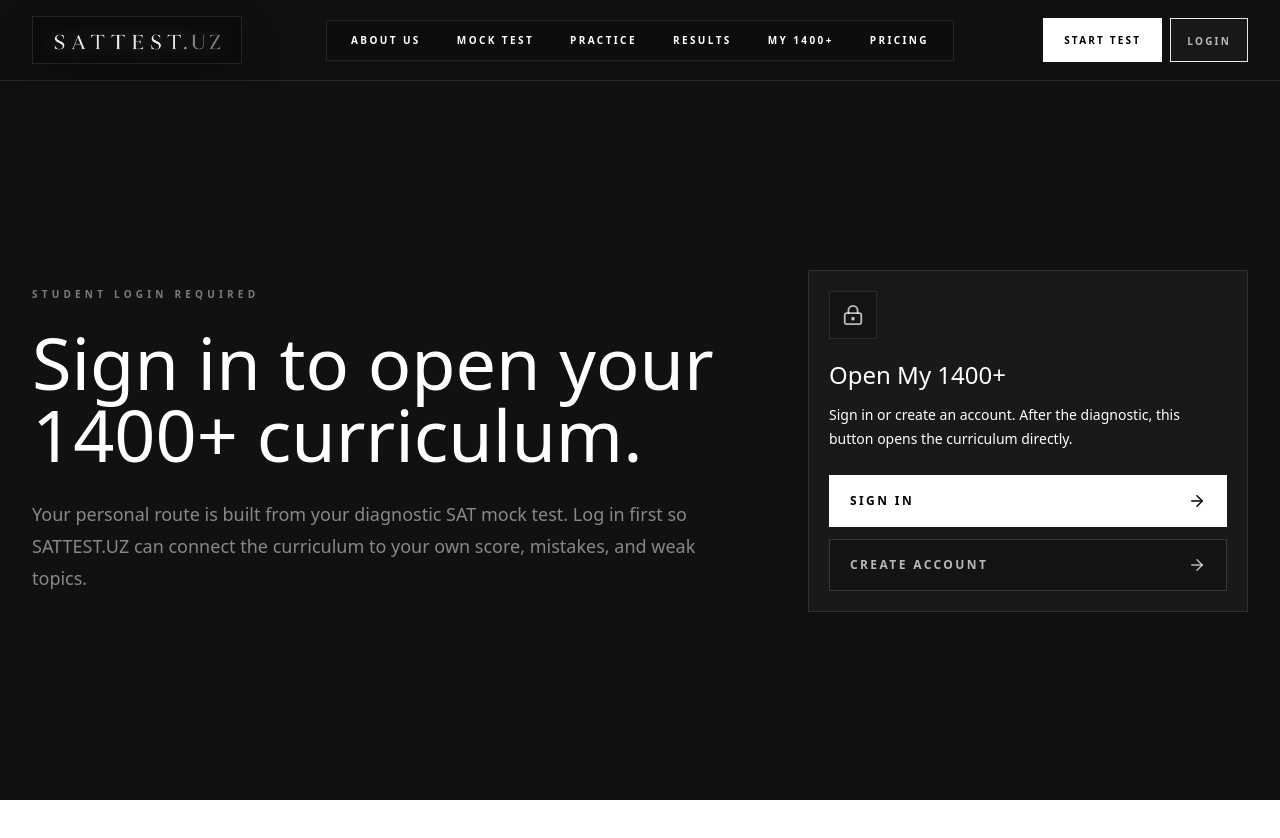
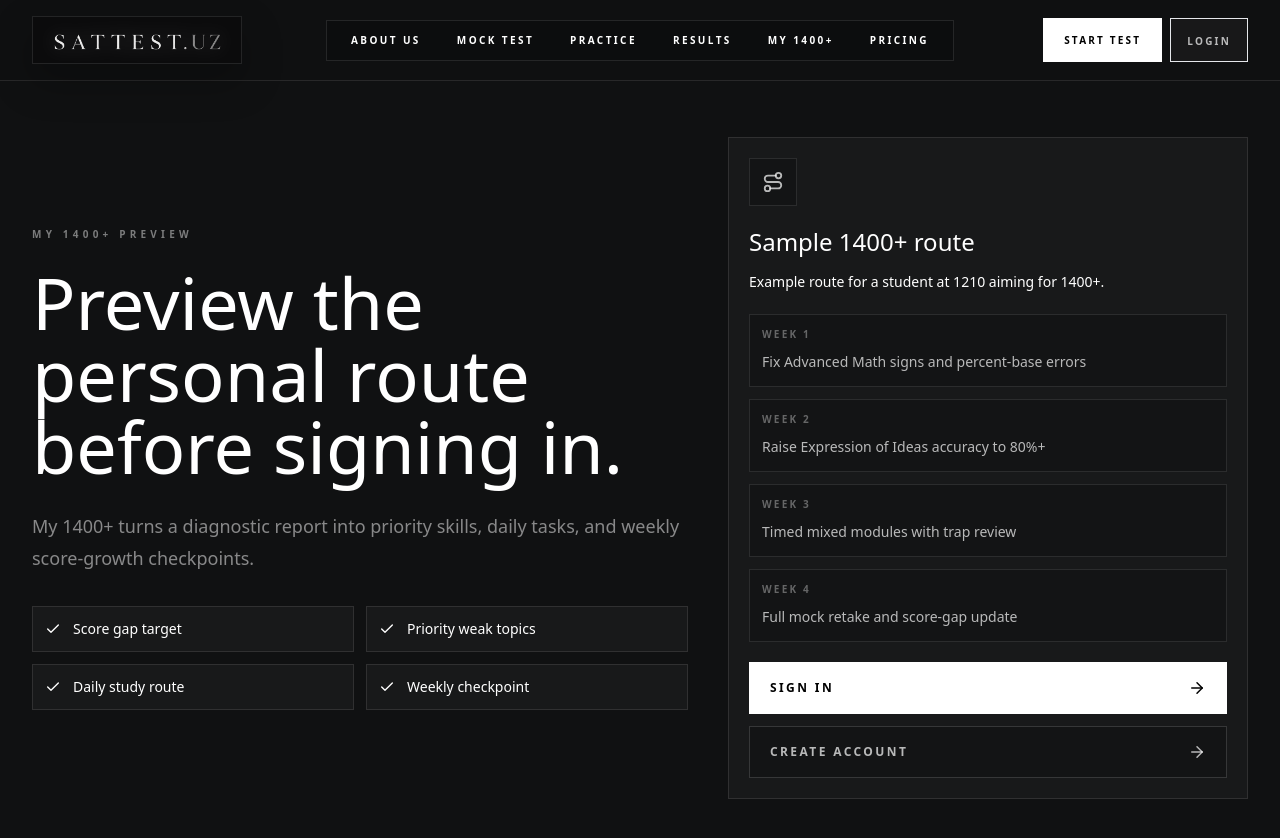
Before and after one commit to batyrovbahrom96-svg/SAT1600.uz, a Next.js app in the folder frontend/: page /my-1400 in a window 1280 px wide. Shown: the top 838 px of the page. Before the commit the page ends 800 px from the top, so only its background shows below. Built offline with nearby package versions, Linux system fonts and the light colour scheme; no server answers.

Commit message:
Add public previews for practice and My 1400

```diff
--- a/frontend/app/my-1400/page.tsx
+++ b/frontend/app/my-1400/page.tsx
@@ -2,7 +2,7 @@
 
 import Link from "next/link";
 import { useEffect, useState } from "react";
-import { ArrowRight, LockKeyhole, Route } from "lucide-react";
+import { ArrowRight, Check, LockKeyhole, Route } from "lucide-react";
 import { useRouter } from "next/navigation";
 import { LuxuryNavbar } from "@/components/LuxuryNavbar";
 import { api, getToken } from "@/lib/api";
@@ -39,26 +39,47 @@ export default function My1400Page() {
     return (
       <main className="min-h-screen bg-[#101112] text-white">
         <LuxuryNavbar />
-        <section className="mx-auto grid min-h-[calc(100vh-81px)] max-w-7xl gap-10 px-5 py-14 md:px-8 lg:grid-cols-[1fr_440px] lg:items-center">
+        <section className="mx-auto grid min-h-[calc(100vh-81px)] max-w-7xl gap-10 px-5 py-14 md:px-8 lg:grid-cols-[1fr_520px] lg:items-center">
           <div>
-            <p className="text-[10px] font-black uppercase tracking-[0.42em] text-white/45">Student login required</p>
+            <p className="text-[10px] font-black uppercase tracking-[0.42em] text-white/45">My 1400+ preview</p>
             <h1 className="mt-6 max-w-4xl text-5xl font-light leading-none text-white md:text-7xl">
-              Sign in to open your 1400+ curriculum.
+              Preview the personal route before signing in.
             </h1>
             <p className="mt-7 max-w-2xl text-lg font-light leading-8 text-white/50">
-              Your personal route is built from your diagnostic SAT mock test. Log in first so SATTEST.UZ can connect the curriculum to your own score, mistakes, and weak topics.
+              My 1400+ turns a diagnostic report into priority skills, daily tasks, and weekly score-growth checkpoints.
             </p>
+            <div className="mt-8 grid gap-3 sm:grid-cols-2">
+              {["Score gap target", "Priority weak topics", "Daily study route", "Weekly checkpoint"].map((item) => (
+                <div className="flex items-center gap-3 border border-white/10 bg-white/[0.035] p-3 text-sm text-white/64" key={item}>
+                  <Check size={16} />
+                  {item}
+                </div>
+              ))}
+            </div>
           </div>
 
           <div className="border border-white/10 bg-white/[0.035] p-5">
             <div className="flex h-12 w-12 items-center justify-center border border-white/10 bg-black/20 text-white/70">
-              <LockKeyhole size={22} />
+              <Route size={22} />
             </div>
-            <h2 className="mt-5 text-2xl font-light text-white">Open My 1400+</h2>
+            <h2 className="mt-5 text-2xl font-light text-white">Sample 1400+ route</h2>
             <p className="mt-3 text-sm font-light leading-6 text-white/48">
-              Sign in or create an account. After the diagnostic, this button opens the curriculum directly.
+              Example route for a student at 1210 aiming for 1400+.
             </p>
-            <div className="mt-6 grid gap-3">
+            <div className="mt-5 grid gap-3">
+              {[
+                ["Week 1", "Fix Advanced Math signs and percent-base errors"],
+                ["Week 2", "Raise Expression of Ideas accuracy to 80%+"],
+                ["Week 3", "Timed mixed modules with trap review"],
+                ["Week 4", "Full mock retake and score-gap update"]
+              ].map(([label, task]) => (
+                <div className="border border-white/10 bg-black/20 p-3" key={label}>
+                  <p className="text-[10px] font-black uppercase tracking-[0.22em] text-white/35">{label}</p>
+                  <p className="mt-2 text-sm leading-6 text-white/70">{task}</p>
+                </div>
+              ))}
+            </div>
+            <div className="mt-5 grid gap-3">
               <Link className="flex h-13 items-center justify-between border border-white bg-white px-5 py-4 text-xs font-black uppercase tracking-[0.2em] text-black transition-colors hover:bg-transparent hover:text-white" href="/login">
                 Sign in <ArrowRight size={18} />
               </Link>
--- a/frontend/app/practice/page.tsx
+++ b/frontend/app/practice/page.tsx
@@ -304,41 +304,70 @@ export default function PracticeAccessPage() {
     <main className="min-h-screen bg-[#101112] text-white">
       <LuxuryNavbar />
 
-      <section className="mx-auto grid min-h-[calc(100vh-81px)] max-w-7xl gap-10 px-5 py-14 md:px-8 lg:grid-cols-[1fr_440px] lg:items-center">
-        <div>
-          <p className="text-[10px] font-black uppercase tracking-[0.42em] text-white/45">Student access required</p>
-          <h1 className="mt-6 max-w-4xl text-5xl font-light leading-none text-white md:text-7xl">
-            Sign in before starting SAT practice.
-          </h1>
-          <p className="mt-7 max-w-2xl text-lg font-light leading-8 text-white/50">
-            Practice is personalized. Students must create an account or sign in first, then take the diagnostic mock SAT test so SATTEST.UZ can build practice from their own mistakes, weak skills, and score target.
-          </p>
-        </div>
+      <section className="mx-auto min-h-[calc(100vh-81px)] max-w-7xl px-5 py-14 md:px-8">
+        <div className="grid gap-10 border-b border-white/10 pb-10 lg:grid-cols-[1fr_440px] lg:items-end">
+          <div>
+            <p className="text-[10px] font-black uppercase tracking-[0.42em] text-white/45">Practice engine preview</p>
+            <h1 className="mt-6 max-w-5xl text-5xl font-light leading-none text-white md:text-7xl">
+              Feel the targeted SAT practice before creating an account.
+            </h1>
+            <p className="mt-7 max-w-2xl text-lg font-light leading-8 text-white/50">
+              See how Reading, Writing, and Math practice turns diagnostic mistakes into topic drills, unit tests, and visible mastery progress.
+            </p>
+          </div>
 
-        <div className="border border-white/10 bg-white/[0.035] p-5 shadow-[0_24px_70px_rgba(0,0,0,0.28)]">
-          <div className="border-b border-white/10 pb-5">
+          <div className="border border-white/10 bg-white/[0.035] p-5">
             <div className="flex h-12 w-12 items-center justify-center border border-white/10 bg-black/20 text-white/70">
               <LockKeyhole size={22} />
             </div>
-            <h2 className="mt-5 text-2xl font-light text-white">Continue to Practice</h2>
+            <h2 className="mt-5 text-2xl font-light text-white">Save your real progress</h2>
             <p className="mt-3 text-sm font-light leading-6 text-white/48">
-              Create an account if this is your first time, or sign in to continue with your saved personal curriculum and weakness drills.
+              This preview is public. Create an account when you are ready for saved drills, score history, and a personal weakness route.
+            </p>
+            <div className="mt-5 grid gap-3">
+              <Link className="flex h-13 items-center justify-between border border-white bg-white px-5 py-4 text-xs font-black uppercase tracking-[0.2em] text-black transition-colors hover:bg-transparent hover:text-white" href="/mock-test">
+                Start free diagnostic <UserPlus size={18} />
+              </Link>
+              <Link className="flex h-13 items-center justify-between border border-white/15 bg-black/20 px-5 py-4 text-xs font-black uppercase tracking-[0.2em] text-white/70 transition-colors hover:border-white/35 hover:text-white" href="/login">
+                Sign in to practice <ArrowRight size={18} />
+              </Link>
+            </div>
+          </div>
+        </div>
+
+        <div className="mt-8 grid gap-5 lg:grid-cols-3">
+          {practiceSections.map((section) => {
+            const Icon = section.icon;
+            return (
+              <article className="min-h-[250px] border border-white/10 bg-white/[0.035] p-6 text-white" key={section.title}>
+                <div className="flex h-14 w-14 items-center justify-center border border-white/10 bg-black/25 text-white/70">
+                  <Icon size={24} />
+                </div>
+                <p className="mt-8 text-[10px] font-black uppercase tracking-[0.32em] text-white/38">Practice section</p>
+                <h2 className="mt-3 text-3xl font-light">{section.title}</h2>
+                <p className="mt-4 text-sm font-light leading-6 text-white/48">{section.description}</p>
+              </article>
+            );
+          })}
+        </div>
+
+        <section className="mt-14 border-t border-white/10 pt-10">
+          <div className="max-w-4xl">
+            <p className="text-[10px] font-black uppercase tracking-[0.42em] text-white/45">Sample mastery map</p>
+            <h2 className="mt-5 text-4xl font-light leading-tight text-white md:text-5xl">
+              A student can see which units are mastered, familiar, attempted, or untouched.
+            </h2>
+            <p className="mt-5 max-w-2xl text-base font-light leading-7 text-white/48">
+              The real account version updates this map after every drill, quiz, and section test.
             </p>
           </div>
 
-          <div className="mt-5 grid gap-3">
-            <Link className="flex h-13 items-center justify-between border border-white bg-white px-5 py-4 text-xs font-black uppercase tracking-[0.2em] text-black transition-colors hover:bg-transparent hover:text-white" href="/register">
-              Sign Up <UserPlus size={18} />
-            </Link>
-            <Link className="flex h-13 items-center justify-between border border-white/15 bg-black/20 px-5 py-4 text-xs font-black uppercase tracking-[0.2em] text-white/70 transition-colors hover:border-white/35 hover:text-white" href="/login">
-              Sign In <ArrowRight size={18} />
-            </Link>
+          <div className="mt-7 grid gap-6 xl:grid-cols-2">
+            {progressTables.map((table) => (
+              <ProgressTable key={table.subject} table={table} />
+            ))}
           </div>
-
-          <p className="mt-5 text-xs font-light leading-5 text-white/35">
-            After signing up or signing in, take the diagnostic mock test to unlock personalized practice.
-          </p>
-        </div>
+        </section>
       </section>
     </main>
   );
```
